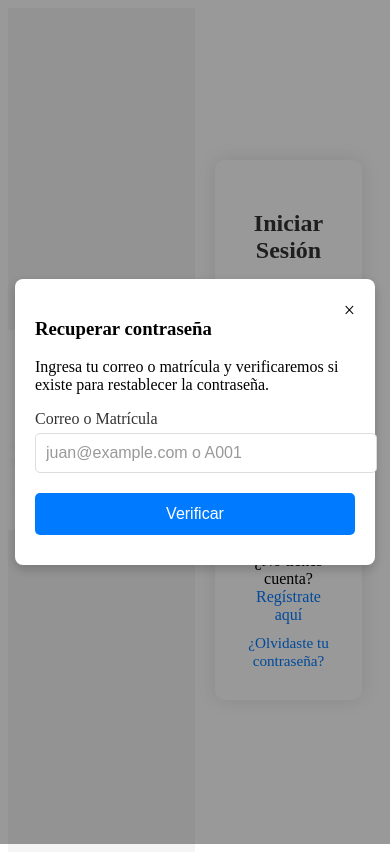
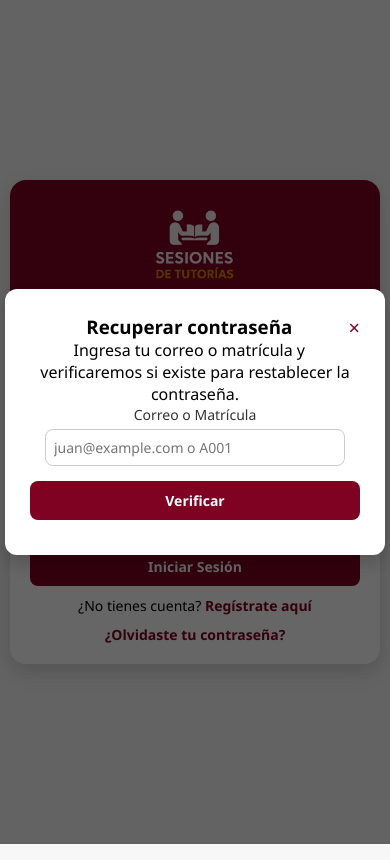
Before and after one commit to EmanuelBasto/ProyectosMM-main, a website: page ProyectosMM-main/index.html in a window 390 px wide. Both pictures are taken after a click on the link "¿Olvidaste tu contraseña?". Drawn offline with Linux system fonts and the light colour scheme.

Commit message:
Actualización de paleta de colores ,logotipo y responsive

```diff
--- a/ProyectosMM-main/index.css
+++ b/ProyectosMM-main/index.css
@@ -1,57 +1,88 @@
-.login-container {
+/* Reset */
+* {
+    margin: 0;
+    padding: 0;
+    box-sizing: border-box;
+    font-family: "Segoe UI", Tahoma, Geneva, Verdana, sans-serif;
+}
+
+/* Contenedor principal */
+body {
+    height: 100vh;
     display: flex;
     justify-content: center;
     align-items: center;
-    min-height: 100vh;
-    background: #f5f5f5;
-    padding: 20px;
+    background: #f7f7f7;
 }
 
+/* Panel general dividido */
+.login-container {
+    display: flex;
+    width: 900px;
+    height: 520px;
+    background: white;
+    border-radius: 16px;
+    overflow: hidden;
+    box-shadow: 0 8px 20px rgba(0,0,0,0.15);
+}
+
+/* Panel izquierdo */
 .panel-izquierdo {
     flex: 1;
-    background-image: url('/imagenes/saladeprensa_menu.jpg');
-    background-repeat: no-repeat;
-    background-position: center;
-    background-size: center ; /* Ocupa todo el panel */
-    min-height: 100vh;
+    background: #7f0222; /* color primario */
+    display: flex;
+    flex-direction: column;
+    justify-content: center;
+    align-items: center;
+    color: white;
+    padding: 30px;
+    text-align: center;
 }
 
+.panel-izquierdo img {
+    width: 120px;
+    margin-bottom: 20px;
+}
+
+.panel-izquierdo h1 {
+    font-size: 28px;
+    font-weight: bold;
+    margin-bottom: 10px;
+}
+
+.panel-izquierdo p {
+    font-size: 15px;
+    color: #f2f2f2;
+}
+
+/* Panel derecho */
 .panel-derecho {
     flex: 1;
     display: flex;
     justify-content: center;
     align-items: center;
-    background-color: #ffffff;
-    min-height: 100vh;
-}
-
-.login-container {
-    display: flex;
-    min-height: 100vh;
-    padding: 0;
+    background: #fff;
 }
 
 .login-box {
-    background: white;
-    padding: 30px;
-    border-radius: 10px;
-    box-shadow: 0 0 20px rgba(0, 0, 0, 0.1);
-    width: 100%;
-    max-width: 400px;
-    margin: 20px;
+    width: 80%;
+    max-width: 350px;
 }
 
 .login-box h2 {
     text-align: center;
-    color: #333;
-    margin-bottom: 1.5rem;
+    margin-bottom: 25px;
+    color: #7f0222;
 }
 
+/* Inputs */
 .input-group {
-    margin-bottom: 20px;
+    margin-bottom: 15px;
 }
 
 .input-group label {
+    font-size: 14px;
+    font-weight: 600;
     display: block;
     margin-bottom: 5px;
     color: #333;
@@ -61,115 +92,132 @@
 .input-group input {
     width: 100%;
     padding: 10px;
-    border: 1px solid #ddd;
-    border-radius: 5px;
-    font-size: 16px;
+    border: 1px solid #ccc;
+    border-radius: 8px;
+    outline: none;
+    transition: 0.3s;
 }
 
 .input-group input:focus {
-    border-color: #007bff;
-    outline: none;
-    box-shadow: 0 0 5px rgba(0, 123, 255, 0.3);
+    border-color: #d19800;
+    box-shadow: 0 0 5px rgba(209, 152, 0, 0.5);
 }
 
-.input-group input::placeholder {
-    color: #999;
-    opacity: 1;
-}
-
+/* Botón login */
 .login-btn {
     width: 100%;
     padding: 12px;
-    background: #007bff;
+    background: #7f0222;
     color: white;
     border: none;
-    border-radius: 5px;
+    border-radius: 8px;
     font-size: 16px;
+    font-weight: bold;
     cursor: pointer;
-    transition: background 0.3s;
+    transition: 0.3s;
 }
 
 .login-btn:hover {
-    background: #0056b3;
+    background: #d19800;
+    color: #fff;
 }
 
-.register-link, .login-link {
+/* Links */
+.register-link, .forgot-link {
     text-align: center;
-    margin-top: 20px;
+    margin-top: 10px;
+    font-size: 14px;
 }
 
-.register-link a, .login-link a {
-    color: #007bff;
+.register-link a, .forgot-link a {
+    color: #7f0222;
     text-decoration: none;
+    font-weight: bold;
+    transition: 0.3s;
 }
 
-.register-link a:hover, .login-link a:hover {
-    text-decoration: underline;
+.register-link a:hover, .forgot-link a:hover {
+    color: #d19800;
 }
 
-/* Estilos para el placeholder */
-::placeholder {
-    color: #999;
-    opacity: 1;
+/* Modal recuperar */
+.modal {
+    position: fixed;
+    top: 0;
+    left: 0;
+    width: 100%;
+    height: 100%;
+    background: rgba(0,0,0,0.6);
+    display: flex;
+    justify-content: center;
+    align-items: center;
 }
 
-/* Estilos para el input de teléfono */
-input[type="tel"] {
-    letter-spacing: 1px;
-}
-
-
-
-/* Clase para mostrar/ocultar elementos */
-.hidden {
-    display: none !important;
-}
-
-.modal {
-  position: fixed;
-  top: 0; left: 0;
-  width: 100%; height: 100%;
-  background: rgba(0,0,0,0.4);
-  display: flex;
-  align-items: center;
-  justify-content: center;
-  z-index: 999;
+.modal.hidden {
+    display: none;
 }
 
 .modal-content {
-  background: #fff;
-  padding: 20px;
-  border-radius: 8px;
-  width: 320px;
-  box-shadow: 0 4px 12px rgba(0,0,0,0.2);
+    background: white;
+    padding: 25px;
+    border-radius: 12px;
+    width: 380px;
+    text-align: center;
+    box-shadow: 0 8px 20px rgba(0,0,0,0.2);
 }
 
 .modal-close {
     float: right;
     font-size: 20px;
     cursor: pointer;
+    color: #7f0222;
 }
-.modal {
-  opacity: 0;
-  pointer-events: none;
-  transition: opacity 0.3s ease;
+        /* Extra para responsividad */
+        @media (max-width: 768px) {
+            .login-container {
+                flex-direction: column;
+                width: 95%;
+                height: auto;
             }
 
-.modal:not(.hidden) {
-  opacity: 1;
-  pointer-events: auto;
-}
-.forgot-link {
-  text-align: center;
-  margin-top: 10px;
+            .panel-izquierdo, .panel-derecho {
+                flex: none;
+                width: 100%;
+                padding: 20px;
+                height: auto;
             }
 
-.forgot-link a {
-  color: #007bff;
-  text-decoration: none;
-  font-size: 0.95rem;
+            .panel-izquierdo {
+                text-align: center;
             }
 
-.forgot-link a:hover {
-  text-decoration: underline;
+            .panel-izquierdo img {
+                width: 90px;
+                margin-bottom: 15px;
             }
+
+            .login-box {
+                width: 100%;
+                max-width: 100%;
+            }
+        }
+
+        @media (max-width: 480px) {
+            .login-box h2 {
+                font-size: 20px;
+            }
+
+            .input-group input {
+                padding: 8px;
+                font-size: 14px;
+            }
+
+            .login-btn {
+                padding: 10px;
+                font-size: 14px;
+            }
+        }
+.panel-izquierdo img {
+  max-width: 260px;
+  opacity: 0.95;
+}
--- a/ProyectosMM-main/index.html
+++ b/ProyectosMM-main/index.html
@@ -10,7 +10,7 @@
 
     <div class="login-container">
         <div class="panel-izquierdo">
-            <!--link de la foto-->
+            <img id="logtipo" src="imagenes/f1ae3b8a-22f3-4df7-bd4e-6e6ff28bdfa8.png" alt="Logo Sesiones de Tutorías">
         </div>
         <div class="panel-derecho">
             <div class="login-box">
@@ -47,7 +47,7 @@
     <p>Ingresa tu correo o matrícula y verificaremos si existe para restablecer la contraseña.</p>
     <div class="input-group">
       <label for="recoverIdentifier">Correo o Matrícula</label>
-      <input type="text" id="recoverIdentifier" placeholder="juan@example.com o A001">
+      <input type="text" id="recoverIdentifier" placeholder="juan@example.com o A001" style="width: 300px;">
     </div>
     <button id="sendRecover" class="login-btn" type="button">Verificar</button>
     <div id="recoverMessage" style="margin-top:10px"></div>
--- a/ProyectosMM-main/registrar.css
+++ b/ProyectosMM-main/registrar.css
@@ -1,18 +1,29 @@
+* {
+  box-sizing: border-box;
+  margin: 0;
+  padding: 0;
+  font-family: 'Segoe UI', sans-serif;
+}
 
-    * { box-sizing: border-box; margin: 0; padding: 0; font-family: 'Segoe UI', sans-serif; }
-    body { background: #f0f0f0; display: flex; height: 100vh; }
+body {
+  display: flex;
+  height: 100vh;
+}
+
 .panel-izquierdo {
   flex: 1;
-      background: #eaeaea;
+  background: #800020; /* Rojo vino */
   display: flex;
   align-items: center;
   justify-content: center;
   padding: 40px;
 }
+
 .panel-izquierdo img {
-      max-width: 240px;
+  max-width: 260px;
   opacity: 0.95;
 }
+
 .panel-derecho {
   flex: 1;
   background: #fff;
@@ -21,28 +32,34 @@
   justify-content: center;
   padding: 40px;
 }
+
 .form-container {
   width: 100%;
   max-width: 400px;
   background: #fff;
   padding: 30px;
-      border-radius: 10px;
+  border-radius: 12px;
   box-shadow: 0 6px 20px rgba(0,0,0,0.08);
 }
+
 .form-container h2 {
   margin-bottom: 20px;
   font-size: 1.6rem;
-      color: #333;
+  color: #800020; /* mismo color que el login */
+  text-align: center;
 }
+
 .input-group {
   margin-bottom: 14px;
 }
+
 label {
   display: block;
   margin-bottom: 6px;
   font-size: 0.9rem;
   color: #444;
 }
+
 input, select {
   width: 100%;
   padding: 10px;
@@ -50,29 +67,34 @@
   border-radius: 6px;
   font-size: 0.95rem;
 }
+
 .btn {
   width: 100%;
   padding: 12px;
-      background: #007bff;
+  background: #800020; /* rojo vino igual que login */
   color: white;
   border: none;
   border-radius: 6px;
   font-size: 1rem;
   cursor: pointer;
 }
+
 .btn:hover {
-      background: #0056b3;
+  background: #5a0016;
 }
+
 .login-link {
   margin-top: 14px;
   text-align: center;
   font-size: 0.9rem;
 }
+
 .login-link a {
-      color: #007bff;
+  color: #800020;
   text-decoration: underline;
   cursor: pointer;
 }
+
 .terms {
   margin: 20px 0;
   display: flex;
--- a/ProyectosMM-main/reset.css
+++ b/ProyectosMM-main/reset.css
@@ -6,7 +6,7 @@
 }
 
 body {
-  background: #f0f0f0;
+  background: #f5f5f5;
   display: flex;
   align-items: center;
   justify-content: center;
@@ -18,14 +18,14 @@ body {
   max-width: 400px;
   background: #fff;
   padding: 30px;
-  border-radius: 10px;
+  border-radius: 12px;
   box-shadow: 0 6px 20px rgba(0,0,0,0.08);
 }
 
 h2 {
   margin-bottom: 20px;
   font-size: 1.6rem;
-  color: #333;
+  color: #800020; /* mismo rojo vino */
   text-align: center;
 }
 
@@ -51,7 +51,7 @@ input {
 .btn {
   width: 100%;
   padding: 12px;
-  background: #007bff;
+  background: #800020; /* rojo vino */
   color: white;
   border: none;
   border-radius: 6px;
@@ -61,7 +61,7 @@ input {
 }
 
 .btn:hover {
-  background: #0056b3;
+  background: #5a0016;
 }
 
 .message {
@@ -77,3 +77,15 @@ input {
 .success {
   color: #0a8a00;
 }
+
+.login-link {
+  margin-top: 14px;
+  text-align: center;
+  font-size: 0.9rem;
+}
+
+.login-link a {
+  color: #800020;
+  text-decoration: underline;
+  cursor: pointer;
+}
```
Also changed, not shown: ProyectosMM-main/registrar.html (+6 -5 lines), ProyectosMM-main/reset-password.html (+1 -1 lines), ProyectosMM-main/imagenes/f1ae3b8a-22f3-4df7-bd4e-6e6ff28bdfa8.png (added), ProyectosMM-main/imagenes/saladeprensa_menu.jpg (deleted). Lines whose indentation alone changed are shown as unchanged.
